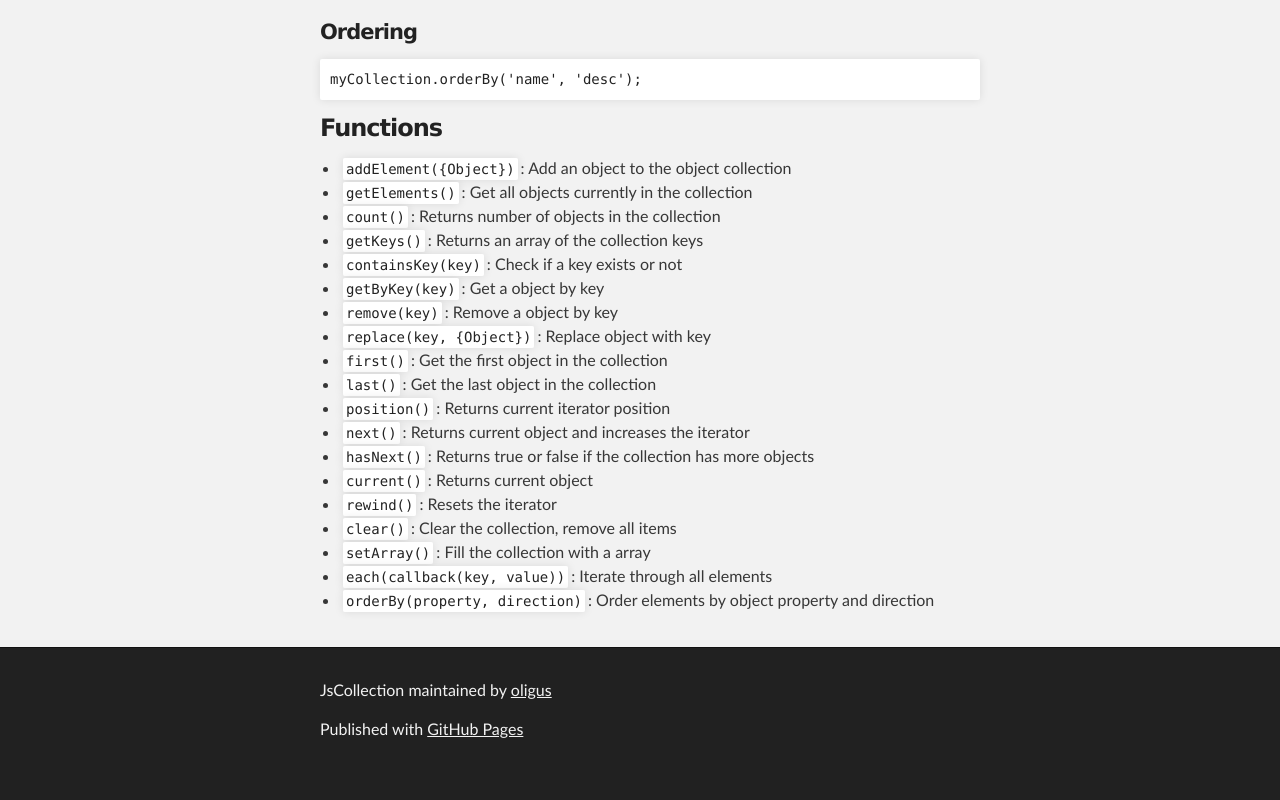
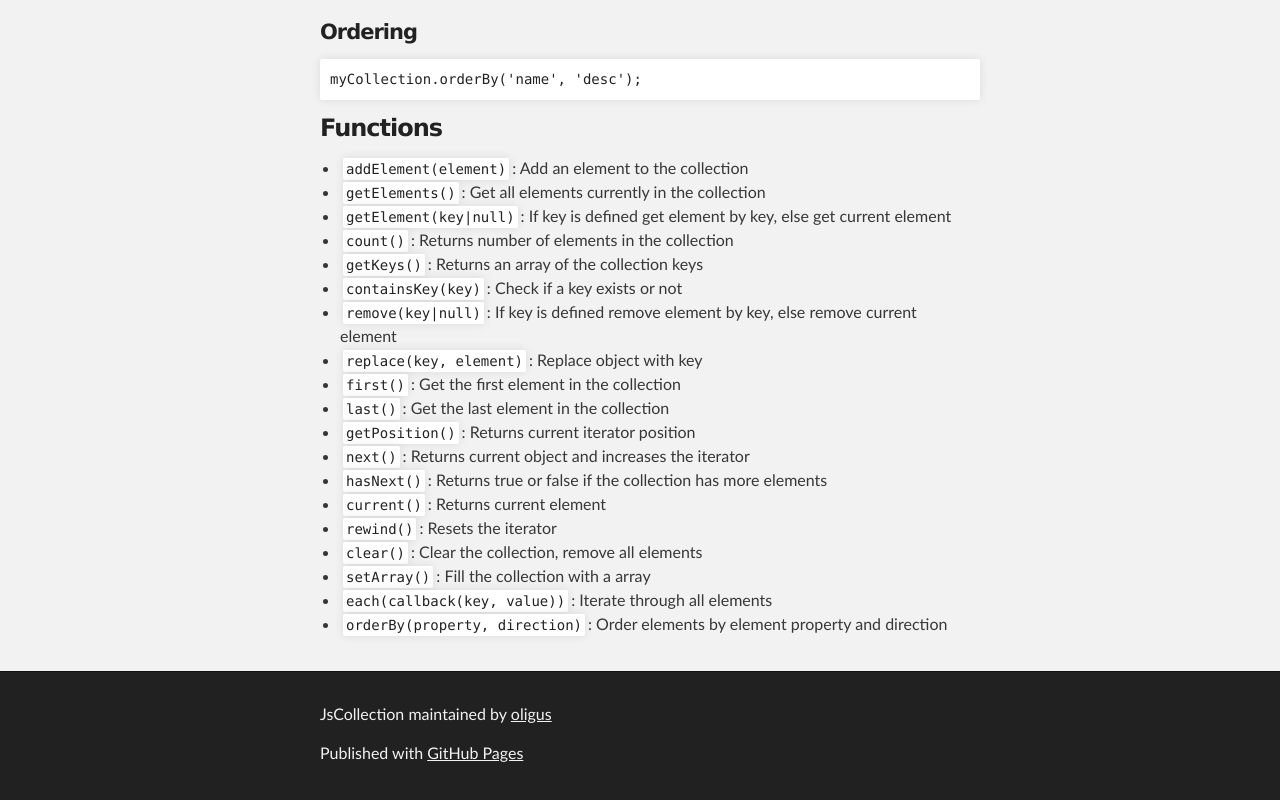
Before and after one commit to oligus/JsCollection, a plain HTML site: page index.html in a window 1280 px wide. Shown: the part 2038-2838 px from the top of the page. Before the commit the page ends 2814 px from the top, so only its background shows below. Drawn offline with Linux system fonts and the light colour scheme.

```diff
--- a/index.html
+++ b/index.html
@@ -98,7 +98,7 @@
 <td align="left">Returns number of objects in the collection</td>
 </tr>
 <tr>
-<td align="left"><code>position()</code></td>
+<td align="left"><code>getPosition()</code></td>
 <td align="left">Returns the current iterator position</td>
 </tr>
 <tr>
@@ -138,43 +138,43 @@
 
 <ul>
 <li>
-<code>addElement({Object})</code>: Add an object to the object collection</li>
+<code>addElement(element)</code>: Add an element to the collection</li>
 <li>
-<code>getElements()</code>: Get all objects currently in the collection</li>
+<code>getElements()</code>: Get all elements currently in the collection</li>
 <li>
-<code>count()</code>: Returns number of objects in the collection</li>
+<code>getElement(key|null)</code>: If key is defined get element by key, else get current element</li>
+<li>
+<code>count()</code>: Returns number of elements in the collection</li>
 <li>
 <code>getKeys()</code>: Returns an array of the collection keys</li>
 <li>
 <code>containsKey(key)</code>: Check if a key exists or not</li>
 <li>
-<code>getByKey(key)</code>: Get a object by key</li>
+<code>remove(key|null)</code>: If key is defined remove element by key, else remove current element</li>
 <li>
-<code>remove(key)</code>: Remove a object by key</li>
+<code>replace(key, element)</code>: Replace object with key</li>
 <li>
-<code>replace(key, {Object})</code>: Replace object with key</li>
+<code>first()</code>: Get the first element in the collection</li>
 <li>
-<code>first()</code>: Get the first object in the collection</li>
+<code>last()</code>: Get the last element in the collection</li>
 <li>
-<code>last()</code>: Get the last object in the collection</li>
-<li>
-<code>position()</code>: Returns current iterator position</li>
+<code>getPosition()</code>: Returns current iterator position</li>
 <li>
 <code>next()</code>: Returns current object and increases the iterator</li>
 <li>
-<code>hasNext()</code>: Returns true or false if the collection has more objects</li>
+<code>hasNext()</code>: Returns true or false if the collection has more elements</li>
 <li>
-<code>current()</code>: Returns current object</li>
+<code>current()</code>: Returns current element</li>
 <li>
 <code>rewind()</code>: Resets the iterator</li>
 <li>
-<code>clear()</code>: Clear the collection, remove all items</li>
+<code>clear()</code>: Clear the collection, remove all elements</li>
 <li>
 <code>setArray()</code>: Fill the collection with a array</li>
 <li>
 <code>each(callback(key, value))</code>: Iterate through all elements</li>
 <li>
-<code>orderBy(property, direction)</code>: Order elements by object property and direction</li>
+<code>orderBy(property, direction)</code>: Order elements by element property and direction</li>
 </ul>
       </section>
     </div>
```
Also changed, not shown: params.json (+1 -1 lines).
